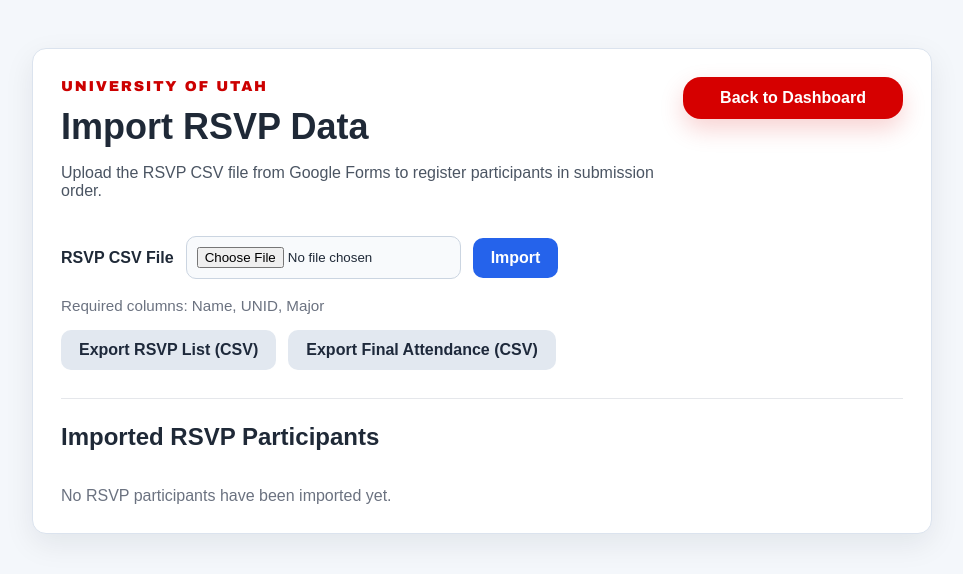
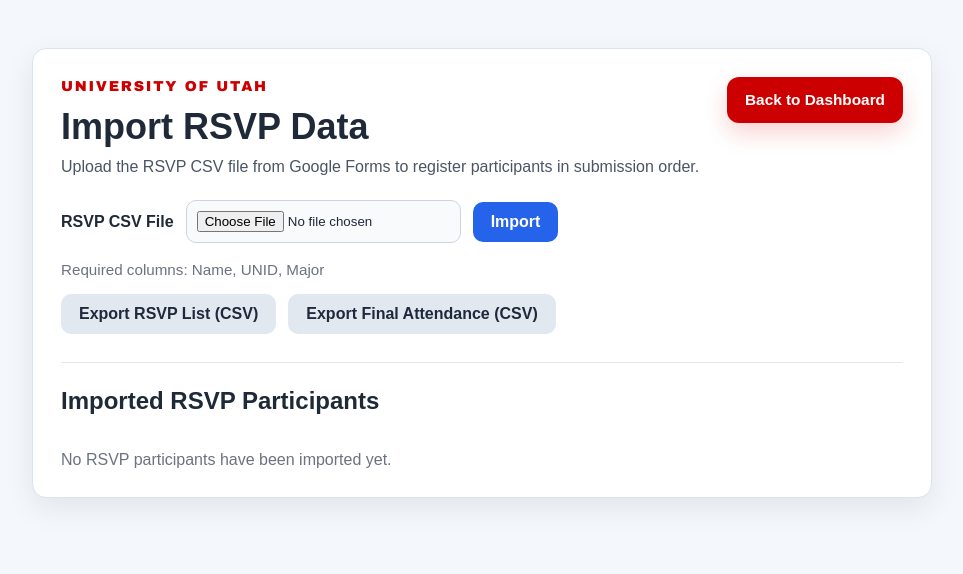
Before and after one commit to SEJINKIM-git/RSVP-Check-In-System, a Django app: page /checkin/import/ in a window 1280 px wide. Shown: the top 574 px of the page, without its empty margins (158-1121 px from the left). Run offline with Django 5.2, Linux system fonts and the light colour scheme; data that the repository does not hold is empty.

Commit message:
Update RSVP import and guest check-in UI

```diff
--- a/checkin/forms.py
+++ b/checkin/forms.py
@@ -9,14 +9,14 @@ UNID_PATTERN = re.compile(r"^u\d{7}$", re.IGNORECASE)
 
 DEFAULT_GUEST_MAJORS = [
     "Accounting",
-    "Business",
-    "Computer Science",
-    "Data Science",
-    "Economics",
-    "Engineering",
-    "Finance",
-    "Marketing",
-    "Mathematics",
+    "Communication",
+    "Computer Engineering",
+    "Electrical Engineering",
+    "Film & Media Arts",
+    "Games",
+    "Information Systems",
+    "Psychology",
+    "Urban Ecology",
     "Other",
 ]
 
@@ -24,24 +24,15 @@ DEFAULT_GUEST_MAJORS = [
 class GuestCheckInForm(forms.Form):
     name = forms.CharField(max_length=255)
     unid = forms.CharField(max_length=8)
-    major = forms.ChoiceField(choices=())
+    major = forms.CharField()
 
     def __init__(self, *args, **kwargs):
         super().__init__(*args, **kwargs)
 
-        imported_majors = []
-        for major in RegisteredParticipant.objects.order_by("major").values_list("major", flat=True).distinct():
-            cleaned_major = (major or "").strip()
-            if cleaned_major and cleaned_major not in imported_majors:
-                imported_majors.append(cleaned_major)
-
-        major_options = imported_majors or list(DEFAULT_GUEST_MAJORS)
-        if "Other" not in major_options:
-            major_options.append("Other")
-
-        self.fields["major"].choices = [("", "Select Major")] + [
-            (major, major) for major in major_options
+        major_choices = [("", "Select Major")] + [
+            (major, major) for major in DEFAULT_GUEST_MAJORS
         ]
+        self.fields["major"].widget = forms.Select(choices=major_choices)
 
         self.fields["name"].widget.attrs.update({"placeholder": "Guest full name"})
         self.fields["unid"].widget.attrs.update({"placeholder": "u1234567"})
@@ -64,3 +55,9 @@ class GuestCheckInForm(forms.Form):
             raise forms.ValidationError("This guest UNID has already been checked in.")
 
         return normalized_unid
+
+    def clean_major(self):
+        selected_major = (self.cleaned_data["major"] or "").strip()
+        if selected_major in DEFAULT_GUEST_MAJORS:
+            return selected_major
+        return "Other"
--- a/checkin/templates/checkin/guest_checkin.html
+++ b/checkin/templates/checkin/guest_checkin.html
@@ -303,7 +303,6 @@
 
                         <div class="form-actions">
                             <button type="submit" class="button-primary">Submit Guest Check-In</button>
-                            <a href="{% url 'checkin:dashboard' %}" class="button-link button-secondary">Back to Dashboard</a>
                         </div>
                     </form>
                 </article>
--- a/checkin/templates/import_rsvp.html
+++ b/checkin/templates/import_rsvp.html
@@ -34,6 +34,15 @@
             margin-bottom: 10px;
         }
 
+        .header {
+            display: flex;
+            flex-wrap: wrap;
+            justify-content: space-between;
+            gap: 18px;
+            align-items: flex-start;
+            margin-bottom: 24px;
+        }
+
         .eyebrow {
             display: inline-block;
             margin-bottom: 12px;
@@ -46,47 +55,34 @@
         }
 
         .subtitle {
-            margin-bottom: 24px;
+            margin: 0;
             color: #4b5563;
         }
 
-        .hero-header {
+        .header-actions {
             display: flex;
             flex-wrap: wrap;
-            justify-content: space-between;
-            align-items: flex-start;
-            gap: 20px;
-            margin-bottom: 12px;
+            gap: 10px;
         }
 
-        .hero-copy {
-            flex: 1 1 460px;
-            min-width: 0;
-        }
-
-        .top-actions {
-            display: flex;
-            justify-content: flex-end;
-            flex: 0 0 auto;
-        }
-
-        .back-link {
+        .button-link {
             display: inline-flex;
             align-items: center;
             justify-content: center;
-            min-width: 180px;
-            padding: 12px 20px;
-            border-radius: 18px;
+            min-height: 46px;
+            padding: 0 18px;
+            border: none;
+            border-radius: 12px;
             text-decoration: none;
-            background: #d60000;
-            color: #ffffff;
-            font-size: 1rem;
+            font-size: 0.96rem;
             font-weight: 700;
-            box-shadow: 0 10px 24px rgba(214, 0, 0, 0.18);
+            cursor: pointer;
         }
 
-        .back-link:hover {
-            background: #bb0000;
+        .button-primary {
+            background: #cc0000;
+            color: #ffffff;
+            box-shadow: 0 10px 24px rgba(214, 0, 0, 0.18);
         }
 
         .upload-form {
@@ -342,16 +338,16 @@
 <body>
     <div class="page">
         <div class="card">
-            <div class="hero-header">
-                <div class="hero-copy">
-                    <div class="eyebrow">University of Utah</div>
+            <header class="header">
+                <div>
+                    <span class="eyebrow">University of Utah</span>
                     <h1>Import RSVP Data</h1>
                     <p class="subtitle">Upload the RSVP CSV file from Google Forms to register participants in submission order.</p>
                 </div>
-                <div class="top-actions">
-                    <a href="{% url 'checkin:dashboard' %}" class="back-link">Back to Dashboard</a>
+                <div class="header-actions">
+                    <a href="{% url 'checkin:dashboard' %}" class="button-link button-primary">Back to Dashboard</a>
                 </div>
-            </div>
+            </header>
 
             <form method="post" enctype="multipart/form-data" class="upload-form">
                 {% csrf_token %}
```
Also changed, not shown: checkin/tests.py (+31 -0 lines).
